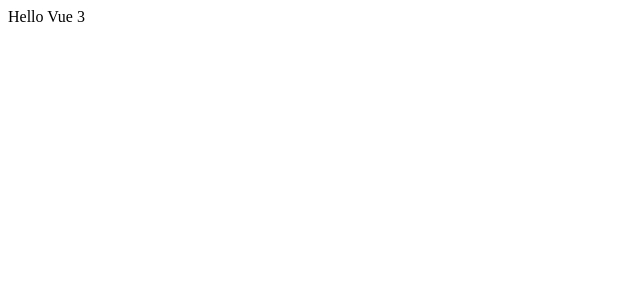
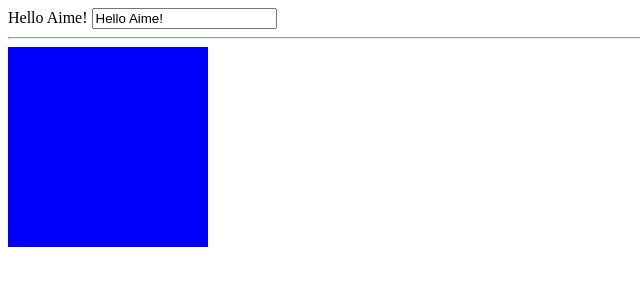
Before and after one commit to Jean-Aime-2023/vue-js-3, a plain HTML site: page index.html in a window 1280 px wide. Shown: the whole page, without its empty margins (0-640 px from the left). Drawn offline with nearby package versions, Linux system fonts and the light colour scheme.

Commit message:
basic directives

```diff
--- a/index.html
+++ b/index.html
@@ -4,10 +4,45 @@
     <meta charset="UTF-8">
     <meta name="viewport" content="width=device-width, initial-scale=1.0">
     <title>Document</title>
+    <style>
+        .box{
+            background-color: chocolate;
+            height: 200px;
+            width: 200px;
+        }
+        .box.two{
+            background-color: red;
+        }
+        .box.three{
+            background-color: blue;
+        }
+        [v-cloak]{
+            display: none;
+        }
+    </style>
 </head>
 <body>
-    <div>
-        Hello Vue 3
+    <div id="app" v-cloak>
+        {{greeting}}
+        <input v-model="greeting"/>
+        <hr/>
+
+        <div v-if="isVisible" class="box"></div>
+        <div v-else-if="isVisible2" class="box two"></div>
+        <div v-else class="box three"></div>
     </div>
+    <script src="https://unpkg.com/vue@3/dist/vue.global.js"></script>
+    <script>
+        let app = Vue.createApp({
+            data: function(){
+                return{
+                    greeting:'Hello Aime!',
+                    isVisible: false,
+                    isVisible2: false
+                }
+            }
+        })
+        app.mount('#app')
+    </script>
 </body>
 </html>
```
